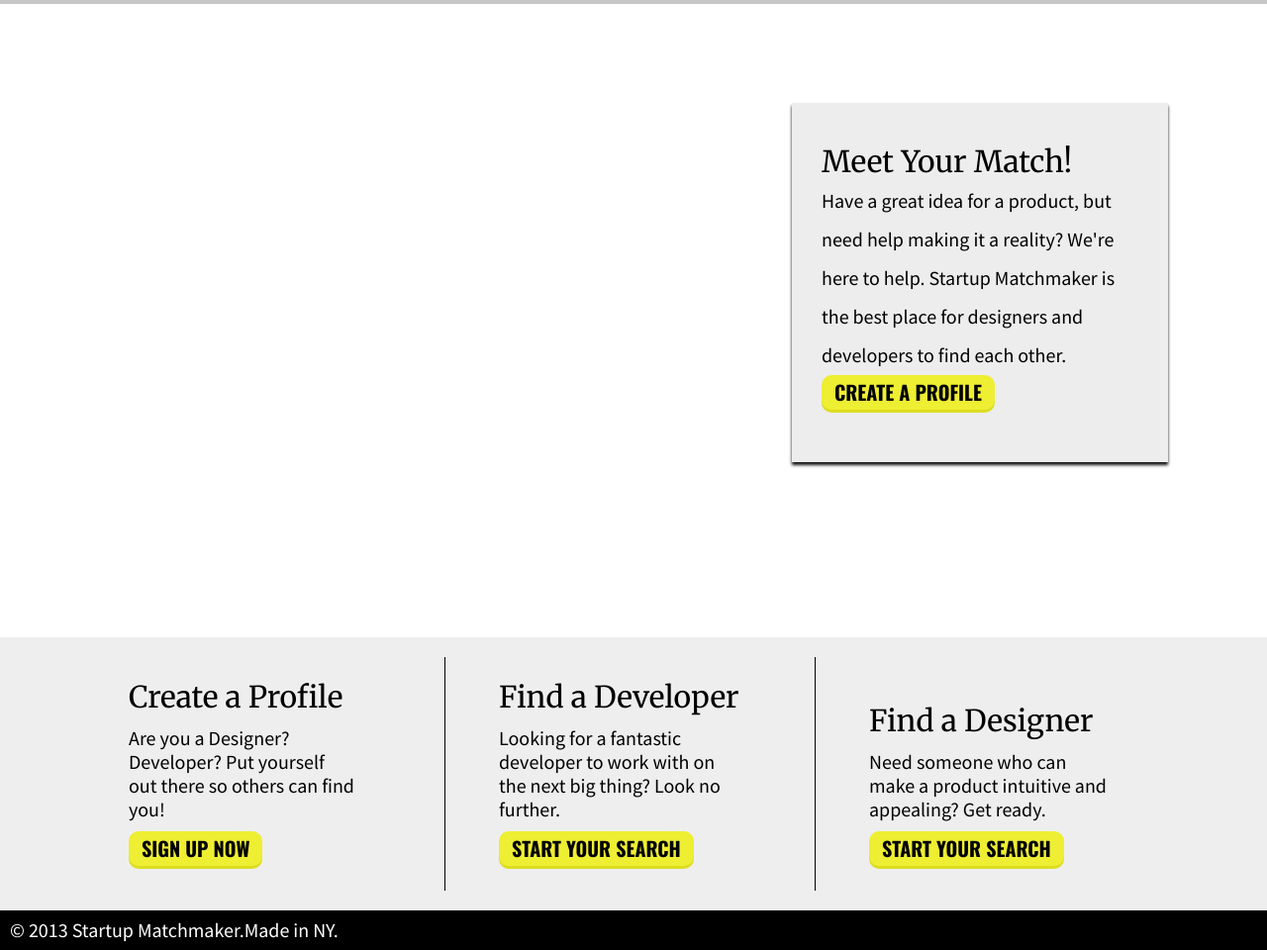
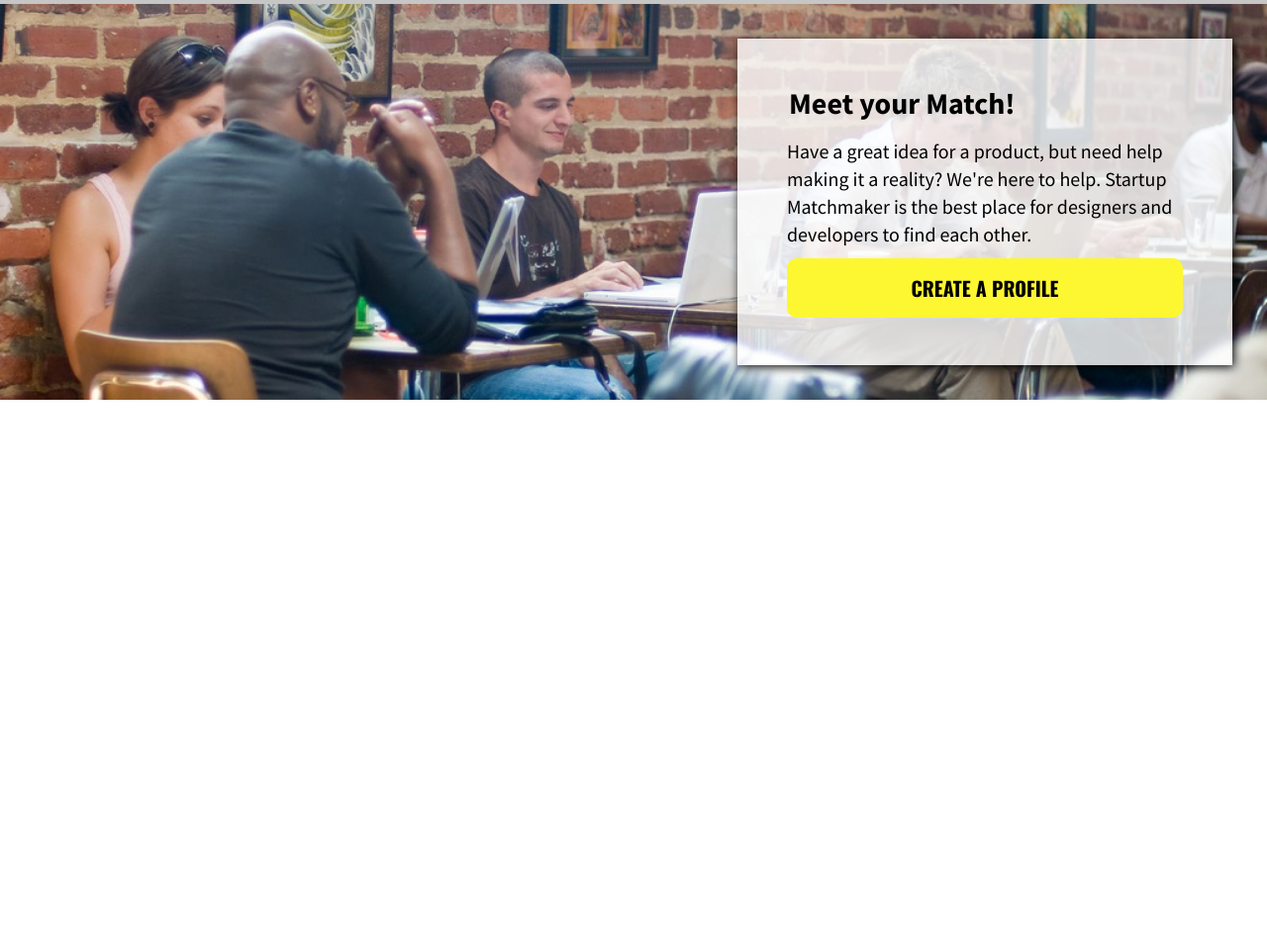
Before and after one commit to natalieholt323/startup_matchmaker, a plain HTML site: page index.html in a window 1280 px wide. Shown: the part 161-1121 px from the top of the page at 99% size. After the commit the page ends 800 px from the top, so only its background shows below. Drawn offline with nearby package versions, Linux system fonts and the light colour scheme.

Commit message:
changed "meet match" from aside to div

```diff
--- a/css/style.css
+++ b/css/style.css
@@ -144,86 +144,60 @@ ins {
     text-decoration: none;
 }
 
-.container{
-    background-color: #EEEEEE;
-    margin: 50% 0px 0px 0px;
-    width: auto;
-    padding: 20px 0px 20px 0px;
-}
-.container article{
-    width: 25%;
-    display: inline-block;
-    font-size: 18px;
-    font-family: 'Source Sans Pro';
-}
-.aone{
-    border-right: 1px solid black;
-    margin:0px 0px 0px 130px;
-    padding: 10px 90px 10px 0px;
-    line-height: 60px;
-}
-.atwo{
-    border-right: 1px solid black;
-    margin:0px 0px 0px 50px;
-    padding: 10px 70px 10px 0px;
-    line-height: 60px;
-}
-.athree{
-    margin:0px 0px 0px 50px;
-    line-height: 60px;
-    padding: 0px 80px 10px 0px;
+/*CENTER BLOCK*/
+
+.center_block {
+    background-image: url(../images/coworking.jpg);
+    width: 100%;
+    height: 400px;
+    background-size: cover; /*How I got the image to cover the whole width of the browser*/
+    background-repeat: no-repeat;
+    background-position: center center; /*Kept image centered in the moving space*/
 }
 
-aside{
-    display: inline-block;
-    float: left;
-    background-color: rgba(230, 230, 230, 0.7);
-    box-shadow: 0px 3px 3px #111111;
-    padding: 40px 30px 50px 30px;
-    margin: 100px 100px 0px 800px;
-    line-height: 39px;
-    font-size: 20px;
-    font-family: 'source sans pro'
+.profile_box {
+    width: 500px;
+    height: 330px;
+    background-color: rgba(255, 255, 255, 0.8);
+    float: right;
+    margin: 35px;
+    box-shadow: 2px 2px 10px black;
 }
 
-h1{
-    font-weight: 400;
-    color: #EEEE33;
-    margin: 0px 0px 0px 100px;
+h3  {
     font-size: 30px;
-}
-h2{
-    margin: 0px;
-    font-family: 'Merriweather';
-    font-size: 30px;
-    font-style: bold;
+    font-family: Source Sans Pro;
+    font-weight: 700;
+    color: black;
+    padding-left: 32px;
+    margin: 50px 0px 20px 20px;
 }
 
-.container p {
-    line-height: 24px;
+.about_p {
+    width: 460px;
     font-size: 20px;
-    margin: 0px 0px 0px 0px;
+    font-family: Source Sans Pro;
+    font-weight: 400;
     color: black;
+    line-height: 28px;
+    padding-left: 50px;
+    margin-top: 0px;
 }
 
-button{
-    background-color: #EEEE33;
-    border: 5px solid #EEEE33;
-    font-family: 'Oswald', sans-serif;
-    font-weight: 580;
-    font-size: 20px;
-    padding: 0px 8px;
-    box-shadow: 0px 3px 0px 0px #DDDD22;
+.yellow_button {
+    width: 400px;
+    height: 60px;
+    text-align: center;
+    background-color: #fdf731;
     border-radius: 10px;
-    line-height: 25px;
+    margin-left: 50px;
+    margin-top: 10px;
 }
 
-footer{
-    background-color: black;
-    color: white;
-    min-height: 40px;
-    padding: 10px;
-    font-family: 'Source Sans Pro';
+.create_profile {
     font-size: 20px;
+    font-family: Oswald;
+    font-weight: 700;
+    color: black;
+    padding-top: 20px;
 }
-}
--- a/index.html
+++ b/index.html
@@ -34,35 +34,17 @@
         <h2 class="because_brains">Because two brains <del>taste</del>    <ins>are</ins> better than one.</h2>
     </div>
 
-    <aside>
-        <h2>Meet Your Match!</h2>
-        <p>Have a great idea for a product, but need help making it a reality? We're here to help. Startup Matchmaker is the best place for designers and developers to find each other.</p>
-        <button>CREATE A PROFILE</button>
-        <div class="box"></div>
-    </aside>
+<!--CENTER BLOCK-->
 
-    <div class="container">
-        <article class = "aone">
-            <h2>Create a Profile</h2>
-            <p>Are you a Designer? Developer? Put yourself out there so others can find you!</p>
-            <button>SIGN UP NOW</button>
-        </article>
-
-        <article class = "atwo">
-            <h2>Find a Developer</h2>
-            <p>Looking for a fantastic developer to work with on the next big thing? Look no further.</p>
-            <button>START YOUR SEARCH</button>
-        </article>
-
-        <article class = "athree">
-            <h2>Find a Designer</h2>
-            <p>Need someone who can make a product intuitive and appealing? Get ready.</p>
-            <button>START YOUR SEARCH</button>
-        </article>
+    <div class="center_block">
+        <div class="profile_box">
+            <h3>Meet your Match!</h3>
+            <p class="about_p">Have a great idea for a product, but need help making it a reality?  We're here to help.  Startup Matchmaker is the best place for designers and developers to find each other.</p>
+            <div class="yellow_button">
+                <h4 class="create_profile">CREATE A PROFILE</h4>
+        </div>
     </div>
 
-    <footer>&copy 2013 Startup Matchmaker.Made in NY.</footer>
 
- </div>
 </body>
 </html>
```
